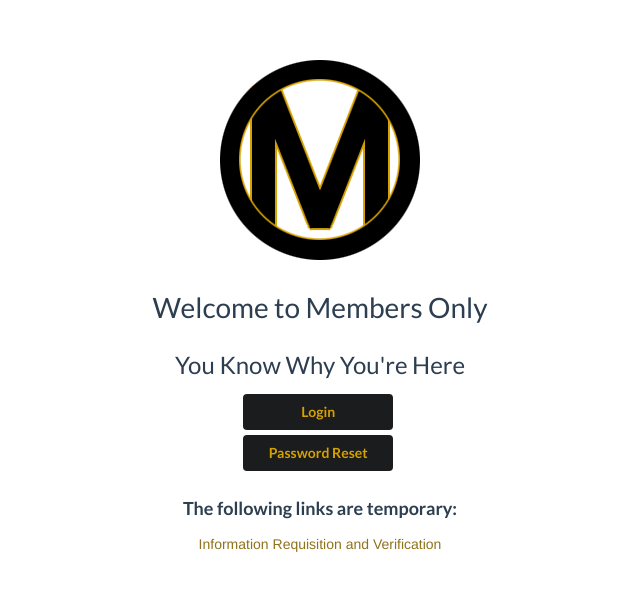
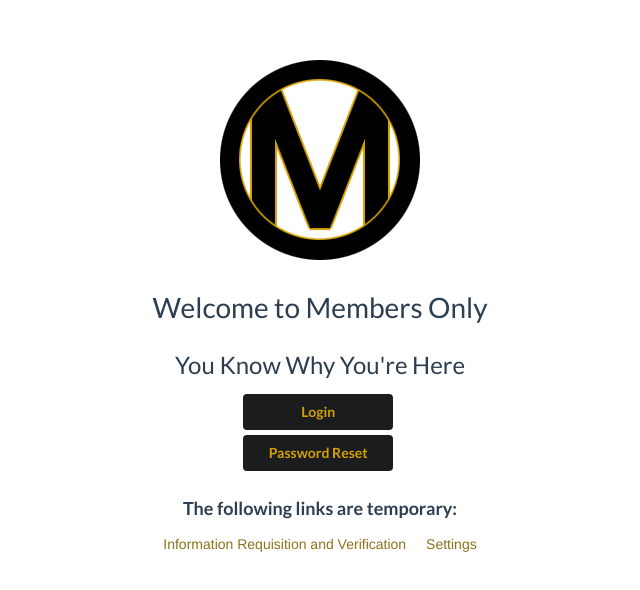
Before and after one commit to david-fisher/320-S19-Track1, a Vue app: page /irv in a window 1280 px wide. Shown: the top 590 px of the page, without its empty margins (320-960 px from the left). Built offline with nearby package versions, Linux system fonts and the light colour scheme.

Commit message:
added link to settings

```diff
--- a/src/components/Welcome.vue
+++ b/src/components/Welcome.vue
@@ -38,6 +38,14 @@
           target="_blank"
         >
           Information Requisition and Verification
+        </a>
+      </li>
+      <li>
+        <a
+          href="#/user/settings"
+          target="_blank"
+        >
+          Settings
         </a>
       </li>
       <!-- leaving this for reference -->
--- a/src/router/index.js
+++ b/src/router/index.js
@@ -31,7 +31,7 @@ export default new Router({
       component: PasswordReset
     },
     {
-      path: '/settings',
+      path: '/user/settings',
       name: 'Settings',
       component: Settings
     }
```
